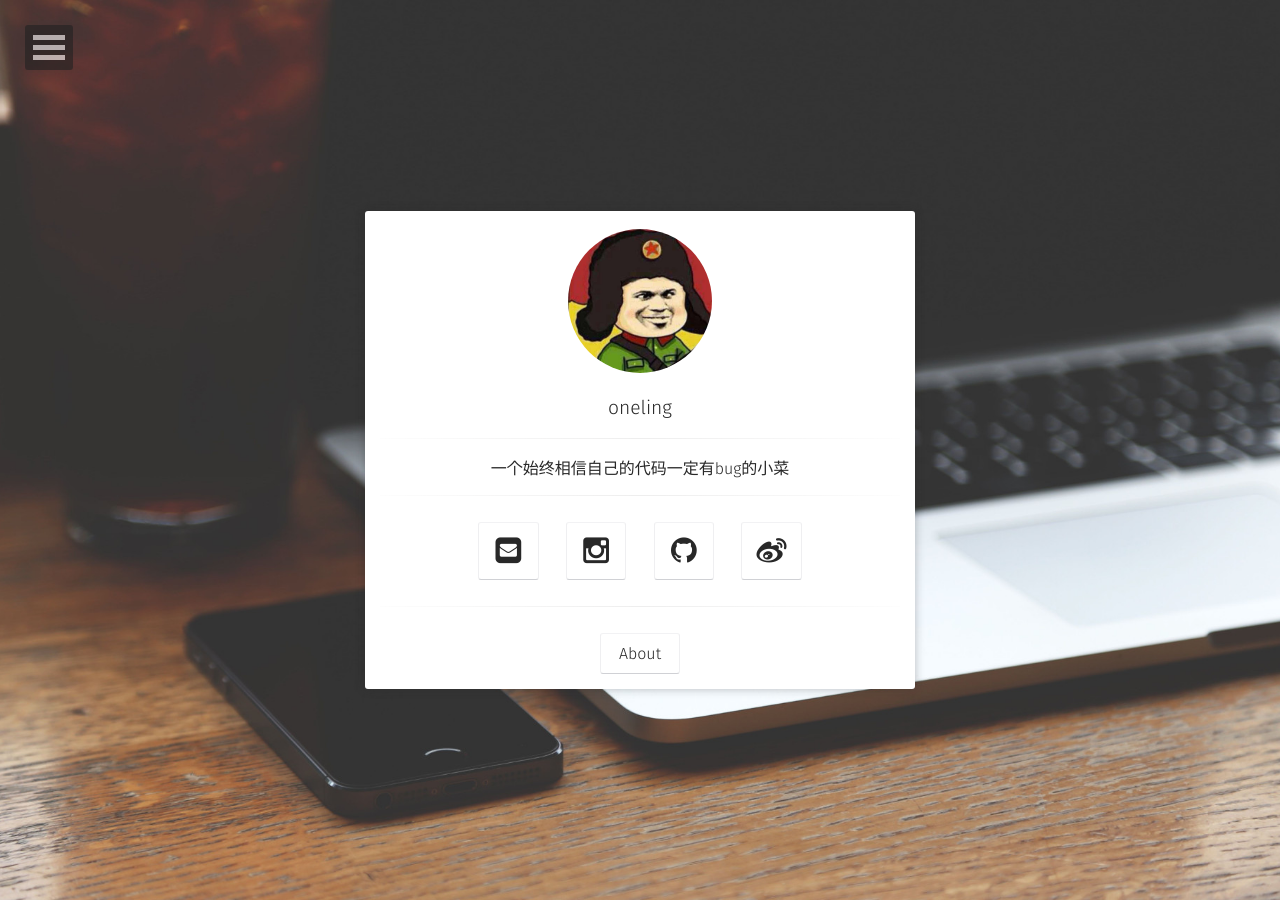
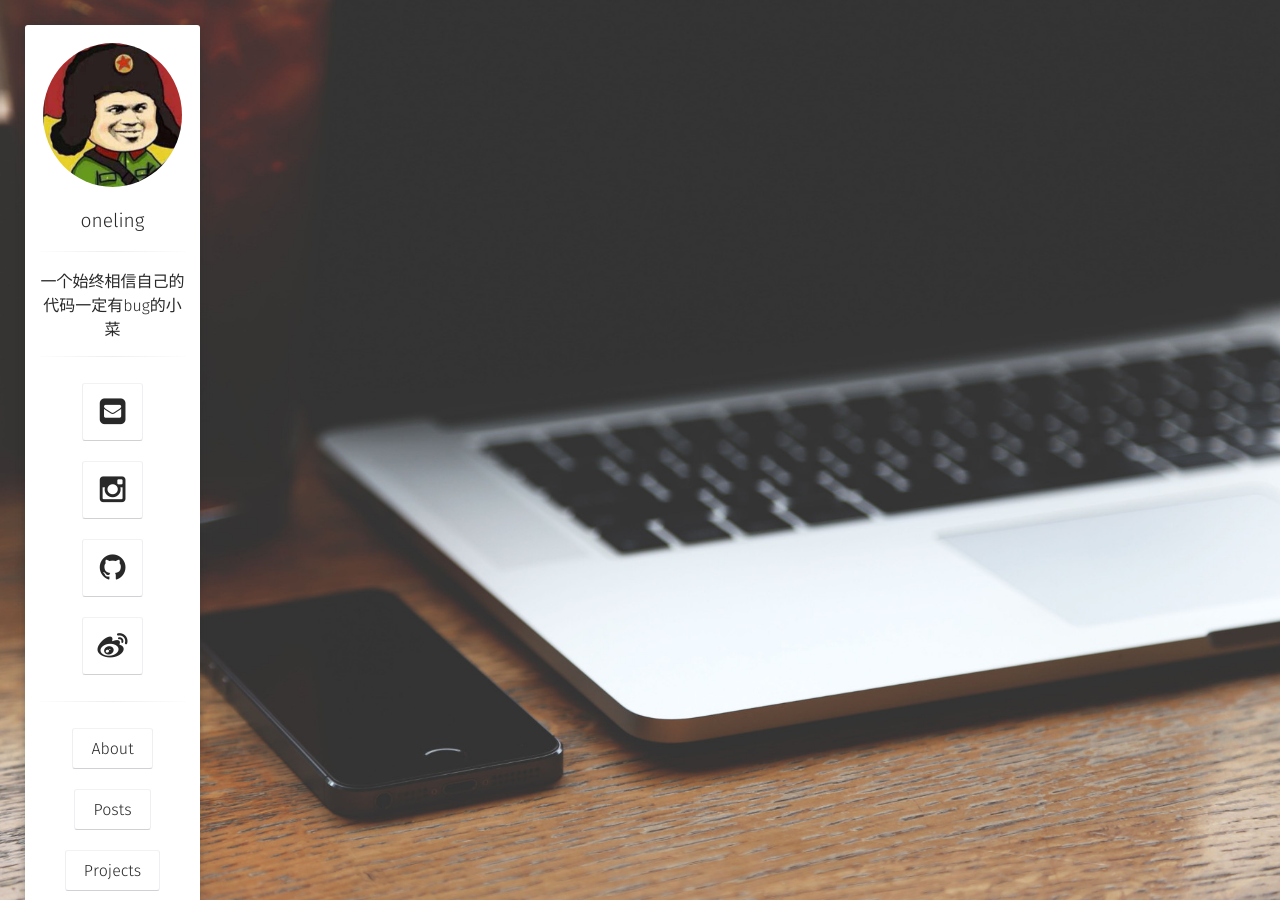
Before and after one commit to haxwn/haxwn.github.io, a Jekyll site: the page built from index.html, in a window 1280 px wide. Built offline with Jekyll 4.4.1, drawn with Linux system fonts in a browser that asks for light colours; some web fonts are replaced.

Commit message:
no message

```diff
--- a/_includes/nav.html
+++ b/_includes/nav.html
@@ -1,8 +1,10 @@
 	<nav id="dl-menu" class="dl-menuwrapper" role="navigation">
-		<button class="dl-trigger">Open Menu</button>
+		<!-- <button class="dl-trigger">Open Menu</button> -->
 		<ul class="dl-menu">
-			<li><a href="{{ site.url }}/">Home</a></li>
-			<!-- <li>
+			<li>
+                <a href="{{ site.url }}/">About</a>
+            </li>
+			<li>
 				<a href="#">About</a>
 				<ul class="dl-submenu">
 					<li>
@@ -80,15 +82,15 @@
                     {% if site.hackernews %}<li>
                         <a href="https://news.ycombinator.com/user?id={{ site.hackernews }}" target="_blank" rel="noopener noreferrer"><i class="fa fa-fw fa-hacker-news"></i> Hacker News</a>
                     </li>{% endif %}
-				</ul> --><!-- /.dl-submenu -->
-			<!-- </li> -->
-			<!-- <li>
+				</ul> -->/.dl-submenu
+			</li>
+			<li>
 				<a href="#">Posts</a>
 				<ul class="dl-submenu">
 					<li><a href="{{ site.url }}/posts/">All Posts</a></li>
 					<li><a href="{{ site.url }}/tags/">All Tags</a></li>
 				</ul>
-			</li> -->
+			</li>
 			{% for link in site.data.navigation %}
 		    {% if link.url contains 'http' %}
 		        {% assign domain = '' %}
--- a/_layouts/home.html
+++ b/_layouts/home.html
@@ -35,12 +35,12 @@
                          <a class="btn zoombtn" href="{{ site.url }}/about">
                          About
                          </a>
-                         <!-- <a class="btn zoombtn" href="{{ site.url }}/posts">
+                         <a class="btn zoombtn" href="{{ site.url }}/posts">
                          Posts
                          </a>
                          <a class="btn zoombtn" href="{{ site.url }}/projects">
                          Projects
-                         </a> -->
+                         </a>
                  </h3>
             </div>
         </div>
```
Also changed, not shown: other parts of _includes/nav.html (+1 -1 lines).
